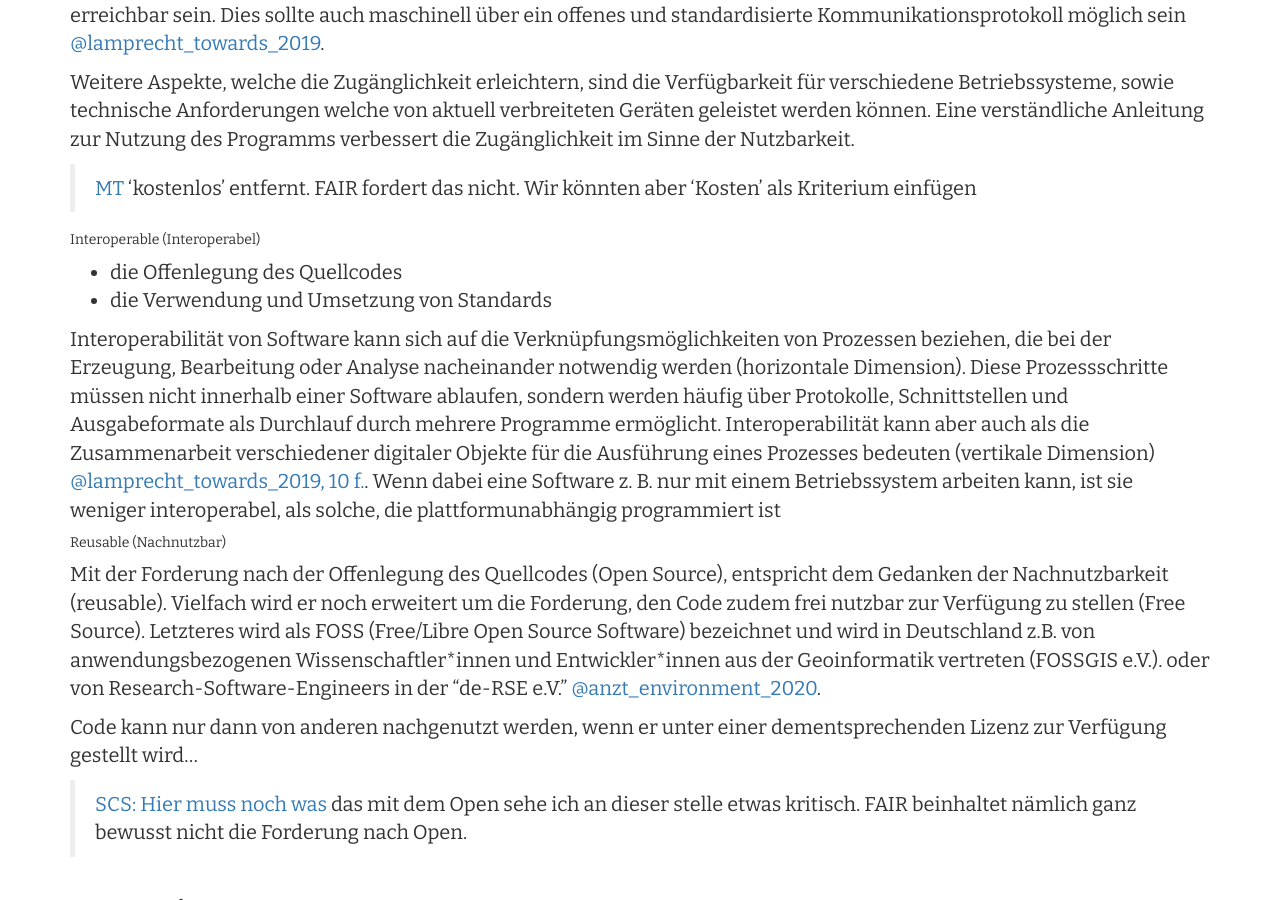
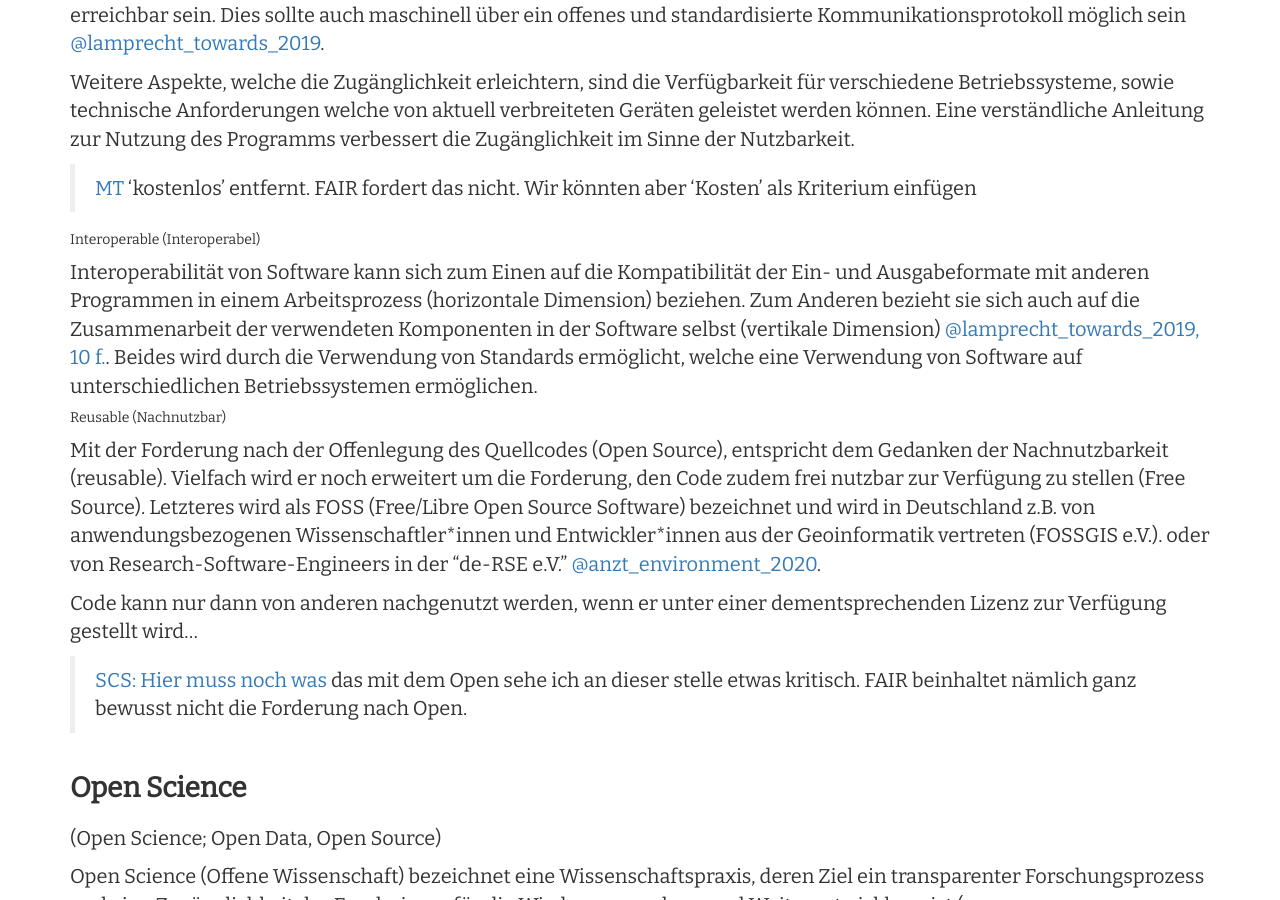
Before and after one commit to Research-Squirrel-Engineers/Impuls_SoftwareRezensionen_DGUF, a Jekyll site: the page built from Draft.md, in a window 1280 px wide and 900 px high, scrolled down 4935 px. Built offline with Jekyll 4.4.1, drawn with Linux system fonts in a browser that asks for light colours; nearby versions of some CDN libraries.

Commit message:
I in FAIR gekürzt

```diff
--- a/Draft.md
+++ b/Draft.md
@@ -121,10 +121,9 @@ Weitere Aspekte, welche die Zugänglichkeit erleichtern, sind die Verfügbarkeit
 > [MT] 'kostenlos' entfernt. FAIR fordert das nicht. Wir könnten aber 'Kosten' als Kriterium einfügen
 
 ##### Interoperable (Interoperabel)
-- die Offenlegung des Quellcodes
-- die Verwendung und Umsetzung von Standards
 
-Interoperabilität von Software kann sich auf die Verknüpfungsmöglichkeiten von Prozessen beziehen, die bei der Erzeugung, Bearbeitung oder Analyse nacheinander notwendig werden (horizontale Dimension). Diese Prozessschritte müssen nicht innerhalb einer Software ablaufen, sondern werden häufig über Protokolle, Schnittstellen und Ausgabeformate als Durchlauf durch mehrere Programme ermöglicht. Interoperabilität kann aber auch als die Zusammenarbeit verschiedener digitaler Objekte für die Ausführung eines Prozesses bedeuten (vertikale Dimension) [@lamprecht_towards_2019, 10 f.](#lamprecht_towards_2019). Wenn dabei eine Software z. B. nur mit einem Betriebssystem arbeiten kann, ist sie weniger interoperabel, als solche, die plattformunabhängig programmiert ist
+Interoperabilität von Software kann sich zum Einen auf die Kompatibilität der Ein- und Ausgabeformate mit anderen Programmen in einem Arbeitsprozess (horizontale Dimension) beziehen. Zum Anderen bezieht sie sich auch auf die Zusammenarbeit der verwendeten Komponenten in der Software selbst (vertikale Dimension) [@lamprecht_towards_2019, 10 f.](#lamprecht_towards_2019). Beides wird durch die Verwendung von Standards ermöglicht, welche eine Verwendung von Software auf unterschiedlichen Betriebssystemen ermöglichen.
+
 
 ##### Reusable (Nachnutzbar)
 
```
